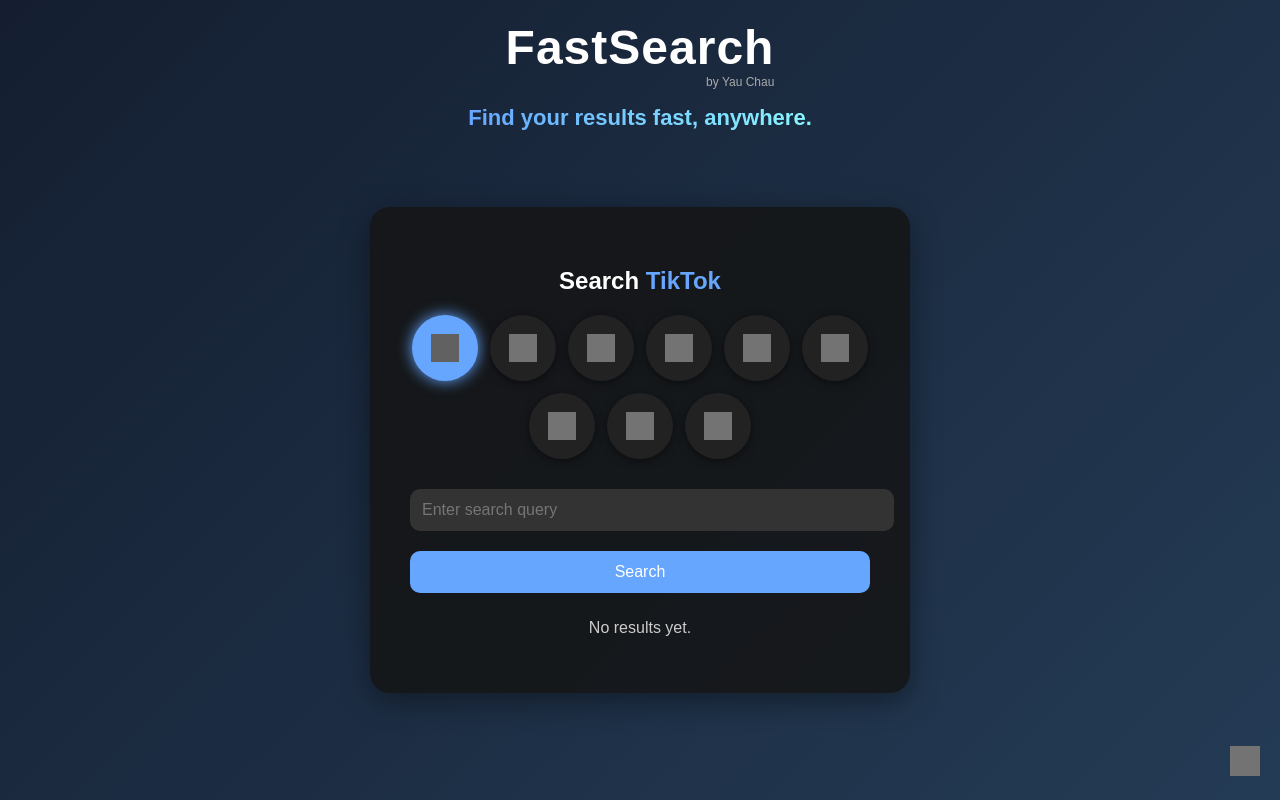
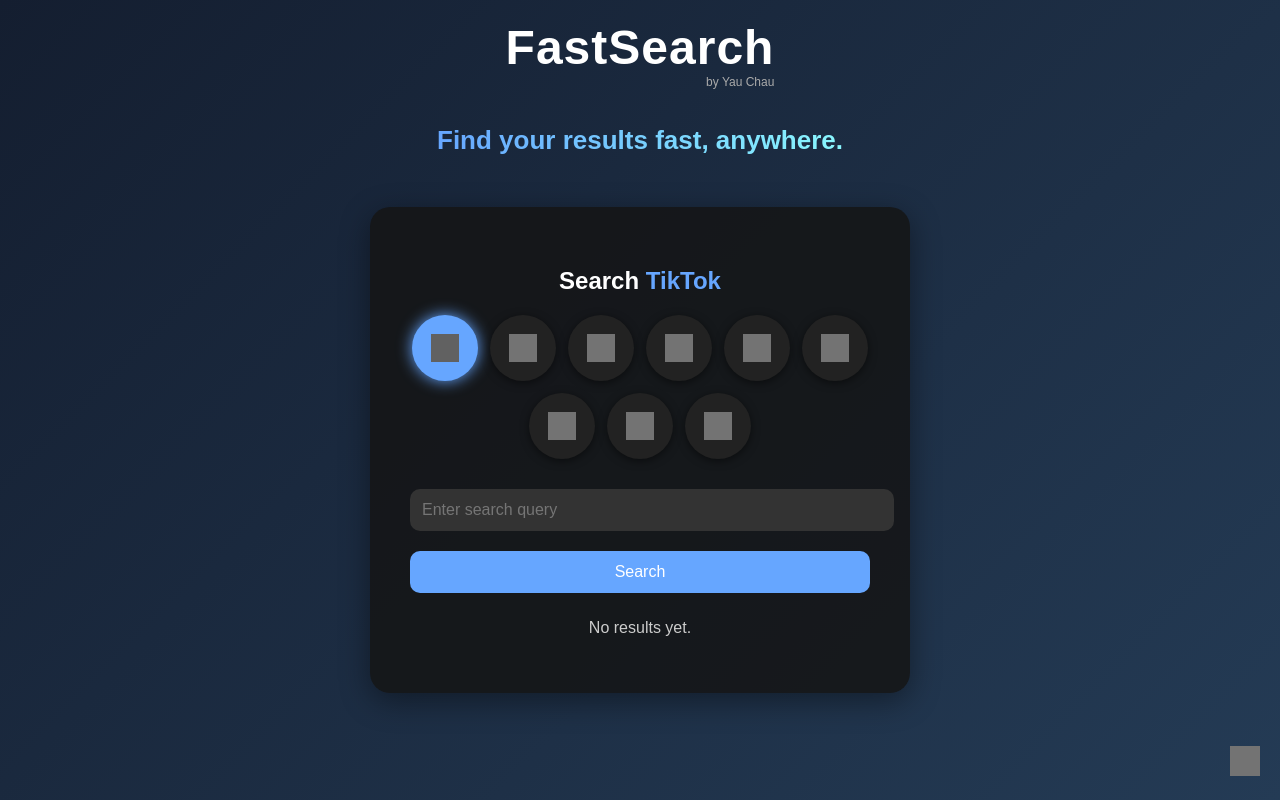
Before and after one commit to asiancooki/fast-search, a React (Create React App) app in the folder fast-search/: page / in a window 1280 px wide. Built offline with nearby package versions, Linux system fonts and the light colour scheme; grey boxes are pictures that could not be loaded.

Commit message:
finalized final 10

```diff
--- a/fast-search/src/App.js
+++ b/fast-search/src/App.js
@@ -20,7 +20,7 @@
   const [splashGone, setSplashGone] = useState(false);
 
   useEffect(() => {
-    const timer = setTimeout(() => setSplashGone(true), 2500);
+    const timer = setTimeout(() => setSplashGone(true), 1500); // shortened splash duration
     return () => clearTimeout(timer);
   }, []);
 
@@ -63,7 +63,7 @@
         justifyContent: 'center',
         alignItems: 'center',
         transform: splashGone ? 'translateY(-100%)' : 'translateY(0)',
-        transition: 'transform 0.5s ease'
+        transition: 'transform 0.05s ease' // almost instant
       }}>
         <div style={{ position: 'relative', textAlign: 'center' }}>
           <h1 style={{ fontSize: '60px', margin: 0 }}>FastSearch</h1>
@@ -98,13 +98,15 @@
           }}>by Yau Chau</p>
         </div>
         <p style={{
-          fontSize: '22px',
-          marginTop: '30px',
+          fontSize: '26px',              // bigger font
+          marginTop: '50px',             // further down
           background: 'linear-gradient(90deg, #66a6ff, #89f7fe)',
           WebkitBackgroundClip: 'text',
           WebkitTextFillColor: 'transparent',
           fontWeight: '600',
-        }}>Find your results fast, anywhere.</p>
+        }}>
+          Find your results fast, anywhere.
+        </p>
       </div>
 
       {/* LINKEDIN ICON */}
@@ -120,7 +122,7 @@
           transition: 'transform 0.2s',
         }}
           onMouseEnter={e => e.currentTarget.style.transform = 'scale(1.2)'}
-          onMouseLeave={e => e.currentTarget.style.transform = 'scale(1)'}/>
+          onMouseLeave={e => e.currentTarget.style.transform = 'scale(1)'} />
       </a>
 
       {/* MAIN SEARCH CONTAINER */}
```
